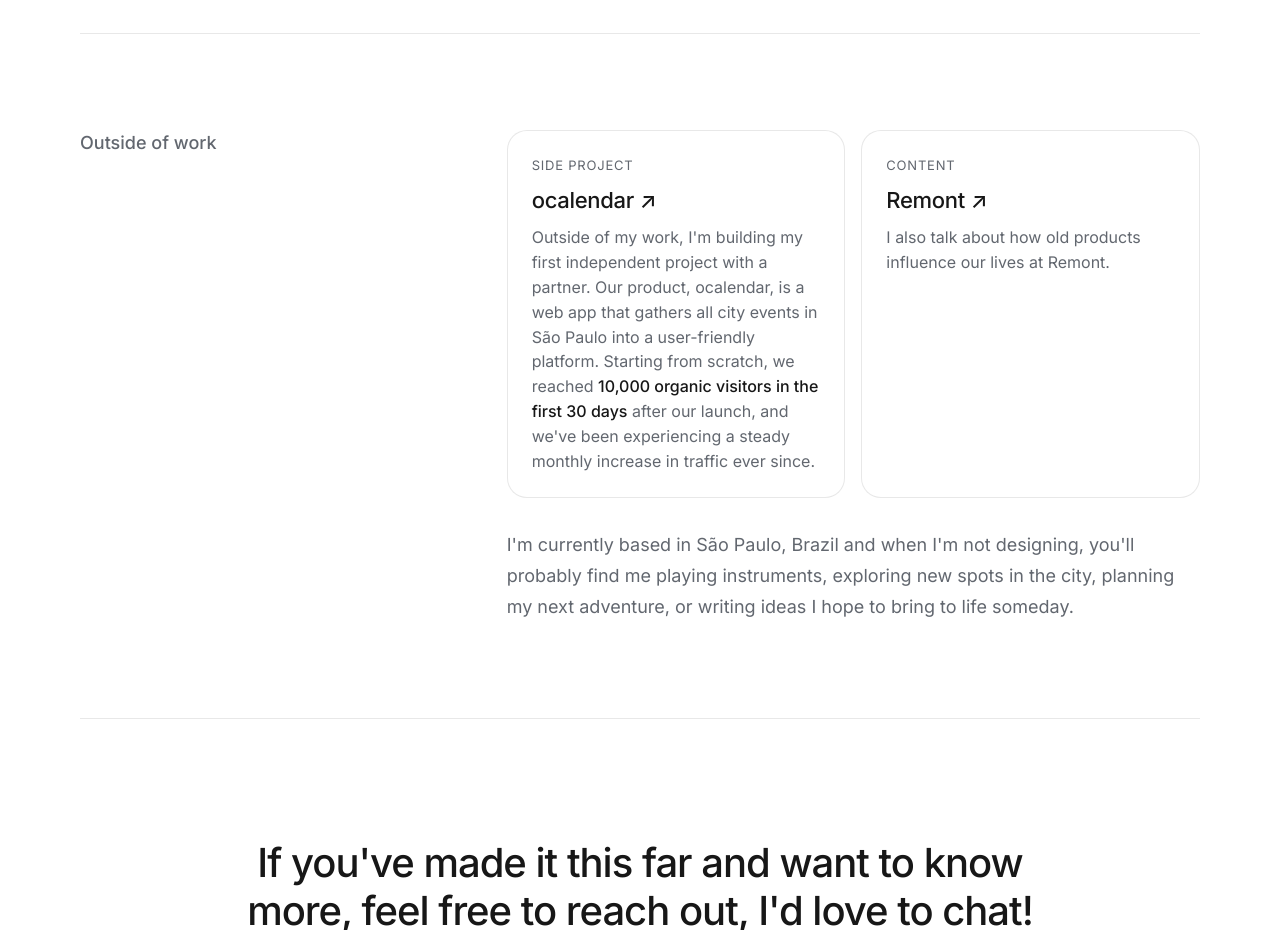
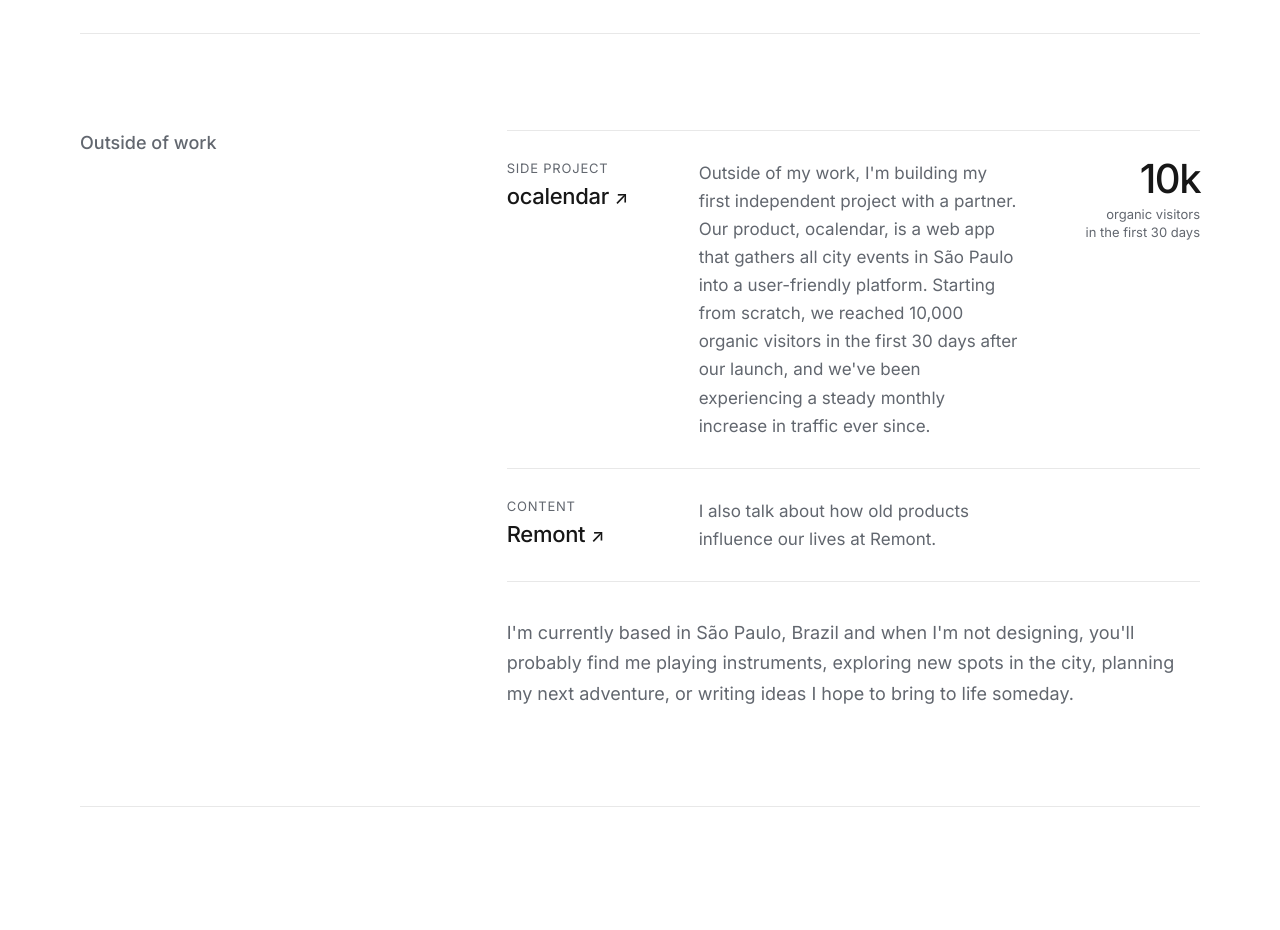
Before and after one commit to naatz-co/naatz-portfolio, an Astro site: page /about in a window 1280 px wide. Shown: the part 2180-3110 px from the top of the page. Built offline with nearby package versions, Linux system fonts and the light colour scheme; Astro itself is replaced by a stand-in of ours.

Commit message:
feat(about): editorial list for Outside of work (replaces cards)
Co-Authored-By: Claude Opus 5.5 <noreply@anthropic.com>
Claude-Session: https://claude.ai/code/session_01UdKMMjxVeSCtETvXH9DzkX

```diff
--- a/src/pages/about.astro
+++ b/src/pages/about.astro
@@ -68,18 +68,22 @@ const facts = [
     <section class="ab-row" aria-labelledby="ab-outside">
       <h2 id="ab-outside" class="ab-label" data-a="up">Outside of work</h2>
       <div class="ab-body">
-        <div class="ab-side">
-          <a class="ab-card" href="https://ocalendar.io/events" target="_blank" rel="noopener" data-a="up">
-            <span class="ab-card-kicker">Side project</span>
-            <strong>ocalendar <span aria-hidden="true">↗</span></strong>
-            <span>Outside of my work, I'm building my first independent project with a partner. Our product, ocalendar, is a web app that gathers all city events in São Paulo into a user-friendly platform. Starting from scratch, we reached <b>10,000 organic visitors in the first 30 days</b> after our launch, and we've been experiencing a steady monthly increase in traffic ever since.</span>
-          </a>
-          <a class="ab-card" href="https://www.instagram.com/remont.ux" target="_blank" rel="noopener" data-a="up">
-            <span class="ab-card-kicker">Content</span>
-            <strong>Remont <span aria-hidden="true">↗</span></strong>
-            <span>I also talk about how old products influence our lives at Remont.</span>
-          </a>
-        </div>
+        <ul class="ab-list">
+          <li data-a="up">
+            <a href="https://ocalendar.io/events" target="_blank" rel="noopener">
+              <span class="ab-list-head"><span class="ab-list-kicker">Side project</span><strong>ocalendar <span class="ab-arrow" aria-hidden="true">↗</span></strong></span>
+              <span class="ab-list-text">Outside of my work, I'm building my first independent project with a partner. Our product, ocalendar, is a web app that gathers all city events in São Paulo into a user-friendly platform. Starting from scratch, we reached 10,000 organic visitors in the first 30 days after our launch, and we've been experiencing a steady monthly increase in traffic ever since.</span>
+              <span class="ab-list-stat" aria-hidden="true"><b>10k</b>organic visitors<br />in the first 30 days</span>
+            </a>
+          </li>
+          <li data-a="up">
+            <a href="https://www.instagram.com/remont.ux" target="_blank" rel="noopener">
+              <span class="ab-list-head"><span class="ab-list-kicker">Content</span><strong>Remont <span class="ab-arrow" aria-hidden="true">↗</span></strong></span>
+              <span class="ab-list-text">I also talk about how old products influence our lives at Remont.</span>
+              <span class="ab-list-stat" aria-hidden="true"></span>
+            </a>
+          </li>
+        </ul>
         <p data-a="up">I'm currently based in São Paulo, Brazil and when I'm not designing, you'll probably find me playing instruments, exploring new spots in the city, planning my next adventure, or writing ideas I hope to bring to life someday.</p>
       </div>
     </section>
@@ -137,17 +141,20 @@ const facts = [
   .ab-link { color: var(--ink); font-weight: 500; text-decoration: none; }
   .ab-link:hover { text-decoration: underline; text-underline-offset: 3px; }
 
-  /* outside of work */
-  .ab-side { display: grid; grid-template-columns: repeat(2, minmax(0, 1fr)); gap: 16px; margin-bottom: 12px; }
-  .ab-card { display: flex; flex-direction: column; gap: 8px; padding: 24px; border-radius: 20px; background: #fff; border: 1px solid var(--line);
-    text-decoration: none; color: var(--mute); font-size: 16px; line-height: 1.55; transition: border-color .25s, transform .35s cubic-bezier(.19, 0, .5, 1); }
-  .ab-card:hover { border-color: rgba(0, 0, 0, .2); transform: translateY(-2px); }
-  .ab-card:focus-visible { outline: 2px solid var(--ink); outline-offset: 3px; }
-  .ab-card b { font-weight: 500; color: var(--ink); }
-  .ab-card strong { font-size: 22px; font-weight: 500; color: var(--ink); letter-spacing: -.3px; }
-  .ab-card-kicker { font-size: 13px; text-transform: uppercase; letter-spacing: .06em; }
-  .ab-stat { margin-top: auto; padding-top: 12px; border-top: 1px solid var(--line); font-size: 14px; }
-  .ab-stat b { font-size: 20px; font-weight: 500; color: var(--ink); }
+  /* outside of work: editorial list */
+  .ab-list { list-style: none; margin: 0 0 16px; padding: 0; border-top: 1px solid var(--line); }
+  .ab-list li { border-bottom: 1px solid var(--line); }
+  .ab-list a { display: grid; grid-template-columns: 160px minmax(0, 1fr) 150px; gap: 32px; align-items: start; padding: 28px 0; text-decoration: none; color: var(--mute); transition: padding .4s cubic-bezier(.19, 0, .5, 1); }
+  .ab-list a:hover { padding-left: 8px; }
+  .ab-list a:focus-visible { outline: 2px solid var(--ink); outline-offset: 2px; border-radius: 8px; }
+  .ab-list-head { display: flex; flex-direction: column; gap: 6px; }
+  .ab-list-kicker { font-size: 13px; text-transform: uppercase; letter-spacing: .06em; }
+  .ab-list-head strong { font-size: 22px; line-height: 1.2; font-weight: 500; letter-spacing: -.3px; color: var(--ink); white-space: nowrap; }
+  .ab-arrow { display: inline-block; font-size: .8em; transition: transform .35s cubic-bezier(.19, 0, .5, 1); }
+  .ab-list a:hover .ab-arrow { transform: translate(3px, -3px); }
+  .ab-list-text { font-size: 17px; line-height: 1.65; text-wrap: pretty; }
+  .ab-list-stat { font-size: 13px; line-height: 1.4; text-align: right; }
+  .ab-list-stat b { display: block; font-size: 40px; line-height: 1; letter-spacing: -1.5px; font-weight: 500; color: var(--ink); margin-bottom: 6px; }
 
   /* closing */
   .ab-end { padding: 120px 0 64px; text-align: center; }
@@ -163,6 +170,7 @@ const facts = [
     .ab-facts > div:nth-child(n + 3) { border-top: 1px solid var(--line); }
     .ab-row { grid-template-columns: minmax(0, 1fr); gap: 24px; padding: 72px 0; }
     .ab-label { position: static; }
+    .ab-list a { grid-template-columns: 140px minmax(0, 1fr) 120px; gap: 24px; }
     .ab-body .ab-big { font-size: 28px; }
   }
   @media (max-width: 809.98px) {
@@ -177,7 +185,9 @@ const facts = [
     .ab-body .ab-big { font-size: 24px; }
     .ab-body p { font-size: 16px; }
     .ab-body blockquote { font-size: 18px; padding-left: 16px; }
-    .ab-side { grid-template-columns: minmax(0, 1fr); }
+    .ab-list a { grid-template-columns: minmax(0, 1fr); gap: 12px; padding: 24px 0; }
+    .ab-list a:hover { padding-left: 0; }
+    .ab-list-stat { text-align: left; } .ab-list-stat:empty { display: none; }
     .ab-end { padding: 80px 0 40px; }
     .ab-end h2 { font-size: 30px; }
   }
```
